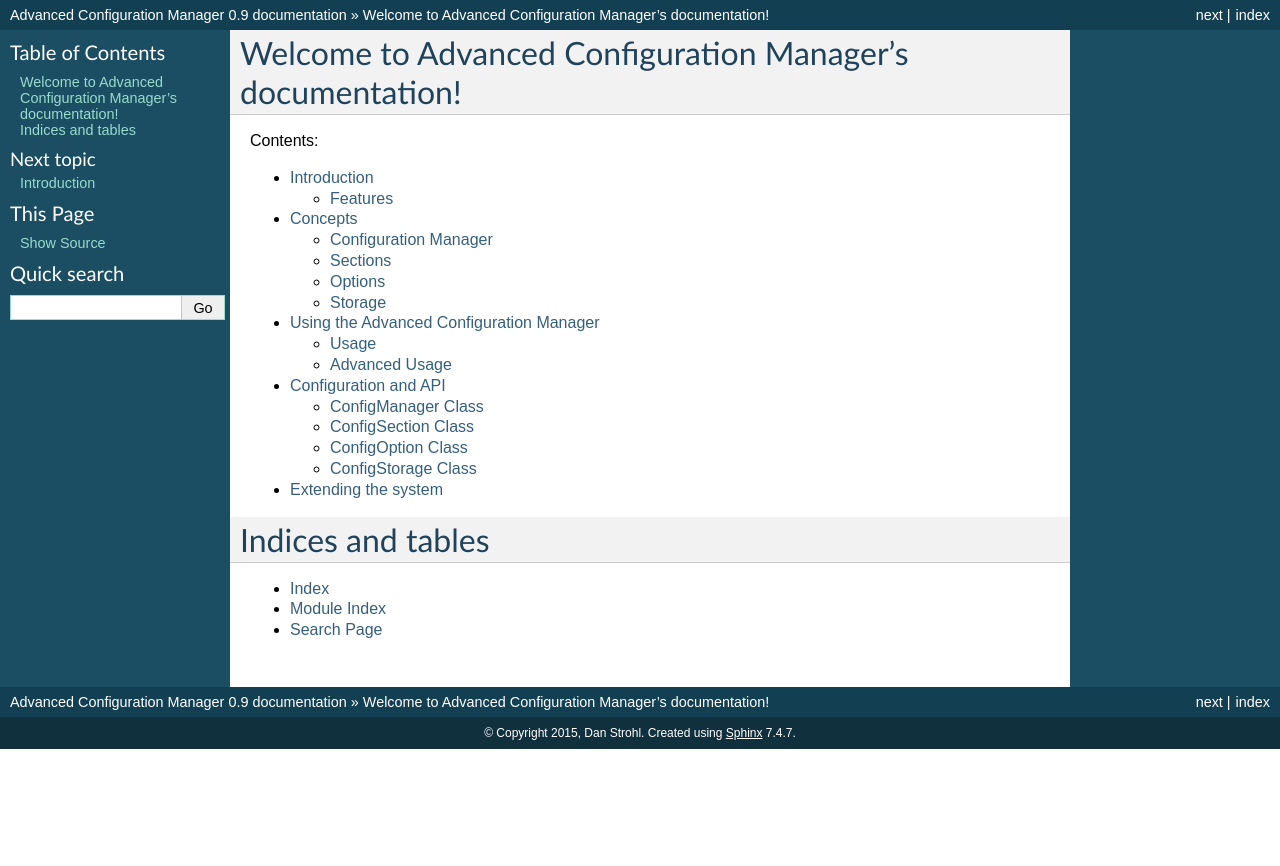
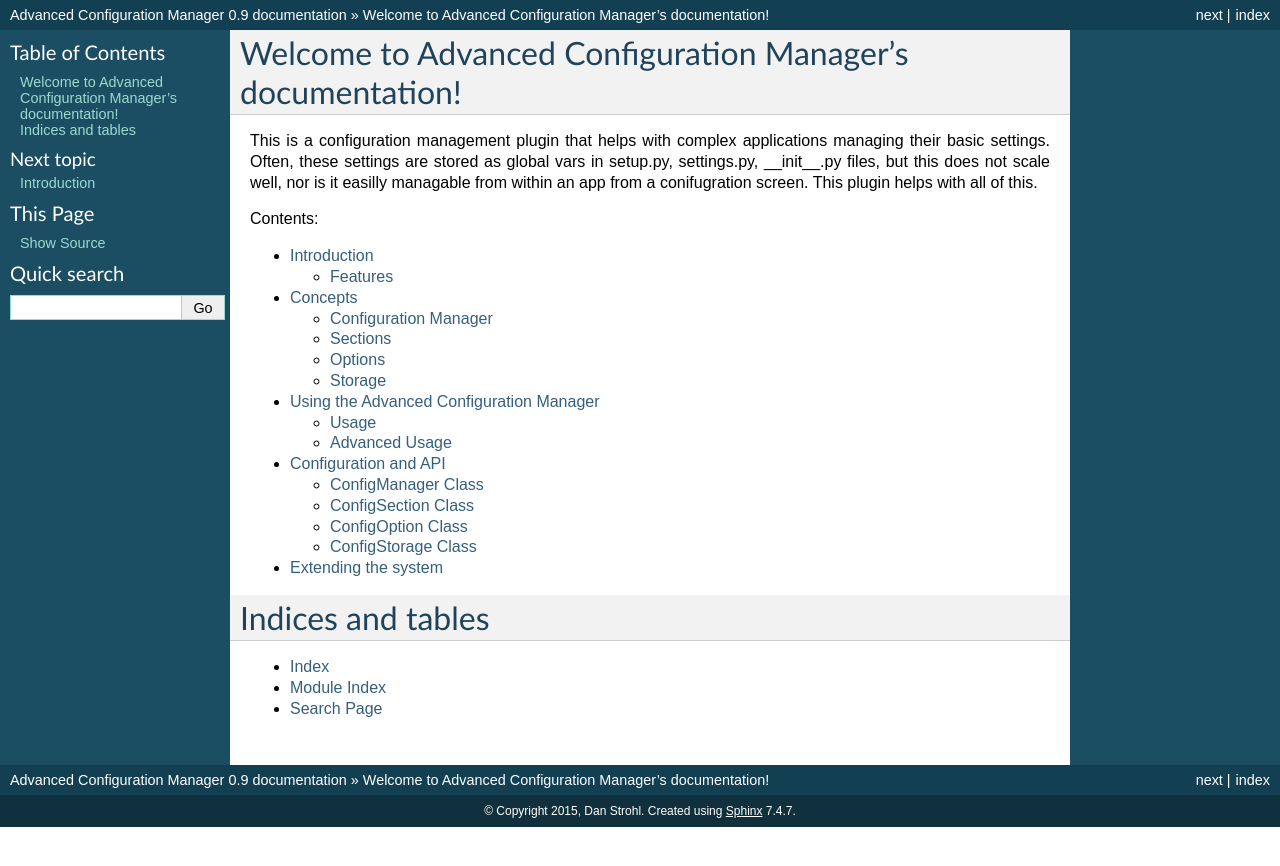
Before and after one commit to dstrohl/advanced_config_manager, a Sphinx documentation site: the page built from AdvConfigMgr/docs/index.rst, in a window 1280 px wide. Shown: the top 866 px of the page. Built offline with Sphinx 7.4.7, drawn with Linux system fonts in a browser that asks for light colours.

Commit message:
updated the index.rst

```diff
--- a/AdvConfigMgr/docs/index.rst
+++ b/AdvConfigMgr/docs/index.rst
@@ -5,6 +5,10 @@
 
 Welcome to Advanced Configuration Manager's documentation!
 ==========================================================
+
+This is a configuration management plugin that helps with complex applications managing their basic settings.  Often,
+these settings are stored as global vars in setup.py, settings.py, __init__.py files, but this does not scale well,
+nor is it easilly managable from within an app from a conifugration screen.  This plugin helps with all of this.
 
 Contents:
 
```
Also changed, not shown: 2 other files.
